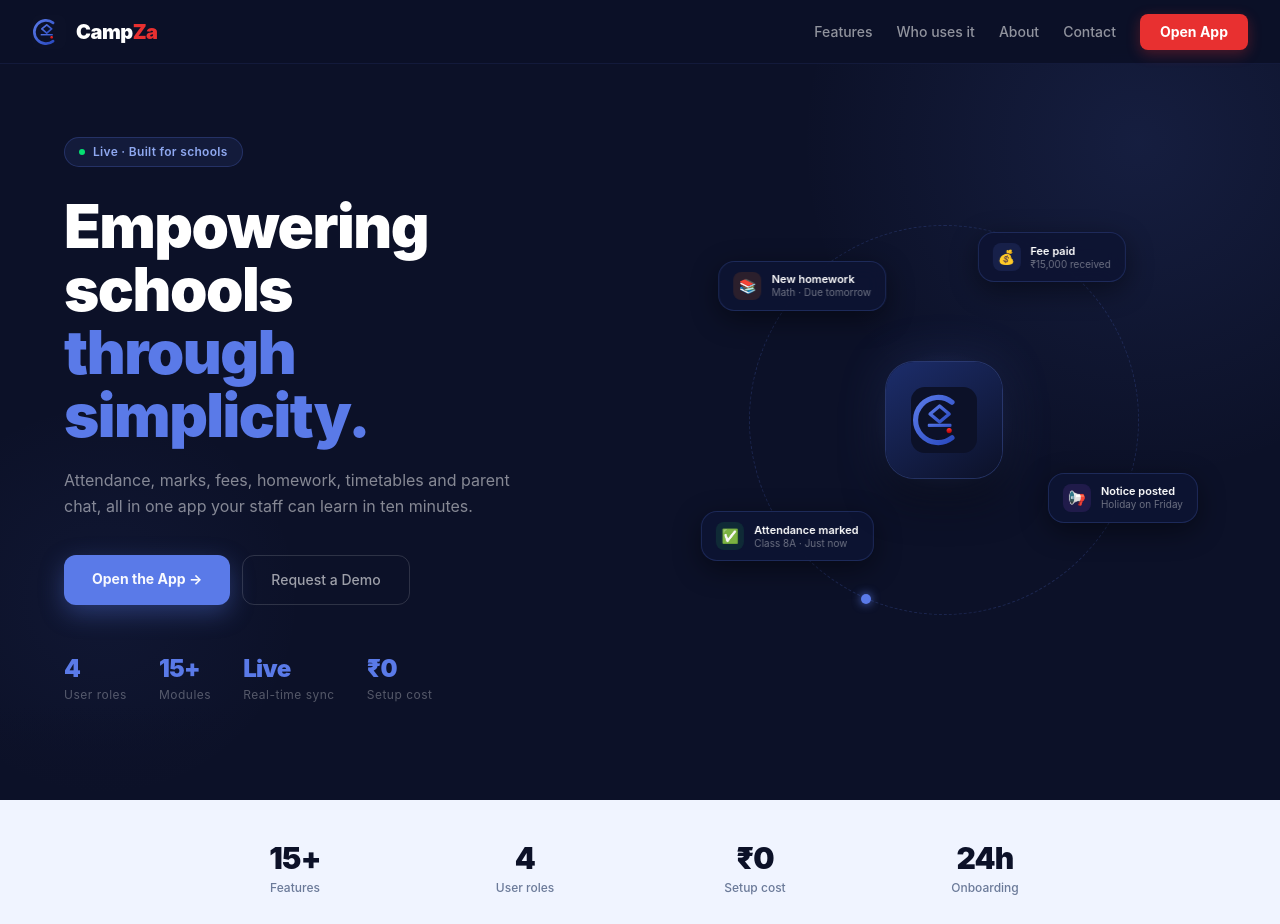
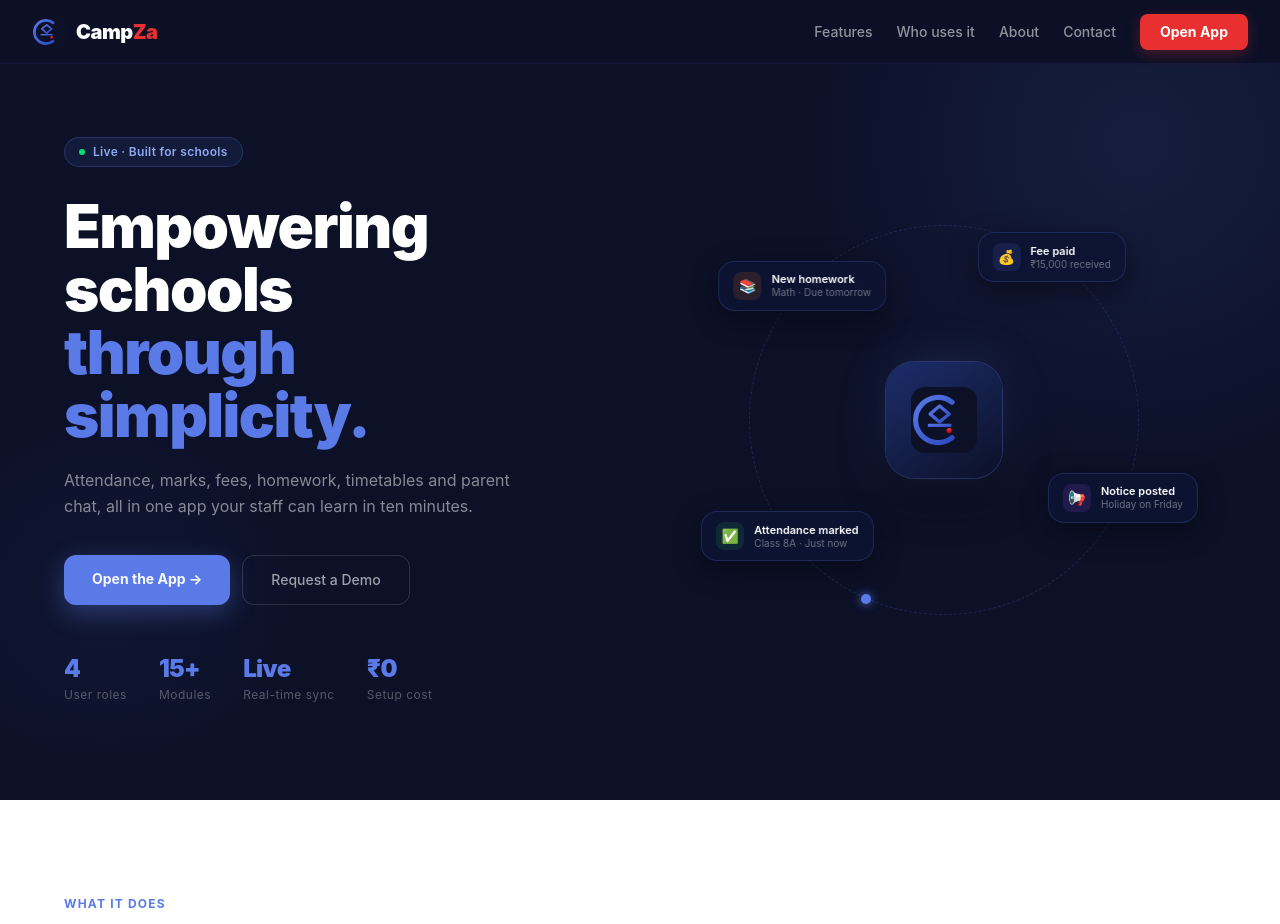
Before and after one commit to Mons-s/campza-website, a Next.js app: page / in a window 1280 px wide. Shown: the top 924 px of the page. Built offline with nearby package versions, Linux system fonts and the light colour scheme.

Commit message:
Remove duplicate stats bar below hero

```diff
--- a/src/app/page.tsx
+++ b/src/app/page.tsx
@@ -20,12 +20,6 @@
   { icon: "🎒", label: "Student", color: "#86198F", bg: "#FDF2F8", border: "#F5D0FE22", desc: "Timetable, homework, results and notices, all in one place." },
 ];
 
-const stats = [
-  { n: "15+", l: "Features" },
-  { n: "4",   l: "User roles" },
-  { n: "₹0",  l: "Setup cost" },
-  { n: "24h", l: "Onboarding" },
-];
 
 export default function Home() {
   return (
@@ -33,18 +27,6 @@
       <Navbar />
       <main>
         <Hero />
-
-        {/* Stats bar */}
-        <div className="py-10 px-8" style={{ background: "#F0F4FF", borderBottom: "1px solid #E0E8FF" }}>
-          <div className="max-w-4xl mx-auto grid grid-cols-2 md:grid-cols-4 gap-6">
-            {stats.map((s) => (
-              <div key={s.l} className="text-center">
-                <div className="text-3xl font-black tracking-tight" style={{ color: "var(--navy)" }}>{s.n}</div>
-                <div className="text-xs mt-1 font-medium" style={{ color: "var(--muted)" }}>{s.l}</div>
-              </div>
-            ))}
-          </div>
-        </div>
 
         {/* Feature highlights */}
         <section className="py-24 px-8 bg-white">
```
